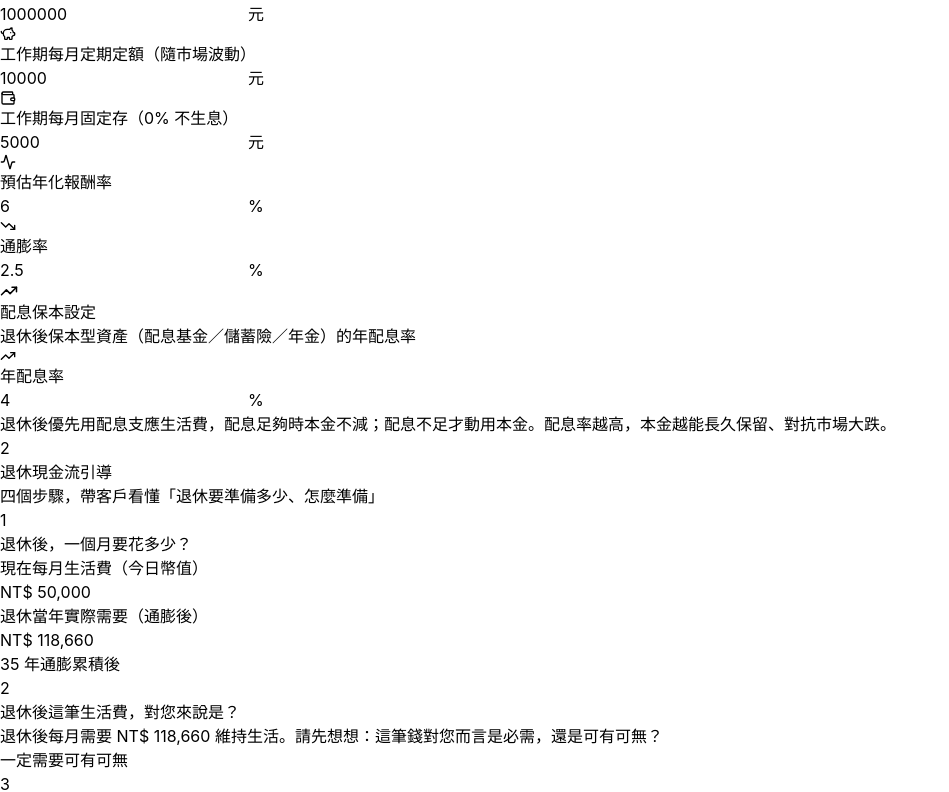
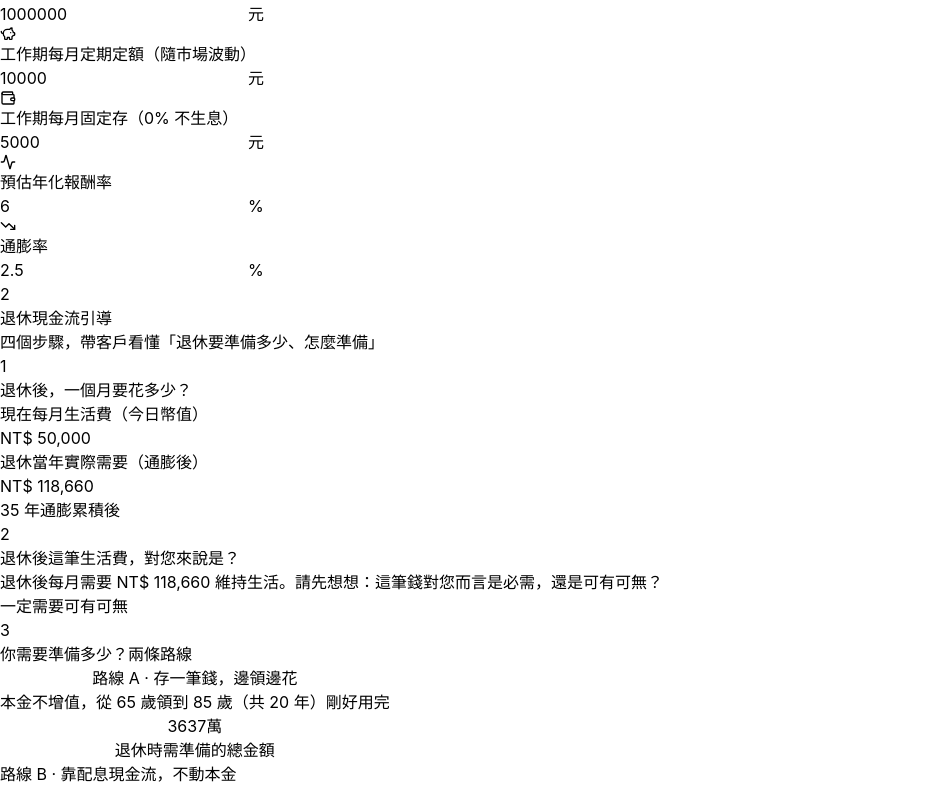
Before and after one commit to wilber8767-ai/retiring, a React (Vite) app in the folder ycc-retirement/: page / in a window 1280 px wide. Shown: the part 734-1526 px from the top of the page, without its empty margins (0-949 px from the left). Built offline with nearby package versions, Linux system fonts and the light colour scheme.

Commit message:
refactor: 移除配息保本卡，配息率統一

```diff
--- a/ycc-retirement/src/App.jsx
+++ b/ycc-retirement/src/App.jsx
@@ -2,7 +2,7 @@
 import { useNavigate } from "react-router-dom";
 import {
   Wallet, TrendingDown, Activity, Coins, Calendar,
-  PiggyBank, TrendingUp, UserRound, Printer,
+  PiggyBank, UserRound, Printer,
 } from "lucide-react";
 
 // ===== 歷史報酬序列（價格報酬，不含配息）=====
@@ -131,7 +131,6 @@
   const [needAnswer, setNeedAnswer] = useState(null); // 第二步提問：need=一定需要 / maybe=可有可無
   const [delayYears, setDelayYears] = useState(10); // 拖延成本：晚幾年才開始準備
 
-  const [dividendRate, setDividendRate] = useState(4); // 配息保本：年配息率 %
 
 
   // ===== 核心運算 =====
@@ -211,7 +210,7 @@
     let bal0050 = initialFund;
     let balDefense = initialFund; // ★紫線：配息保本（退休後靠配息撐、本金隨市場波動）
 
-    const divRate = dividendRate / 100;
+    const divRate = incomeYieldAssumption / 100; // 配息率 = 路線B年報酬率（統一欄位）
     let bankruptPerfect = false, bankruptSP = false, bankrupt0050 = false, bankruptDefense = false;
     let ruinPerfect = null, ruinSP = null, ruin0050 = null, ruinDefense = null;
 
@@ -375,7 +374,6 @@
   }, [
     currentAge, retireAge, lifeAge, monthlyExpense, initialFund,
     monthlyInvest, monthlyFixed, annualReturn, inflation,
-    dividendRate,
     incomeYieldAssumption, selectedPlan, delayYears,
   ]);
 
@@ -459,7 +457,7 @@
             <h2 className="text-lg font-bold text-stone-900">參數設定</h2>
           </div>
           <p className="text-xs text-stone-400 mb-4">填入退休規劃參數，下方引導流程將即時更新</p>
-          <div className="grid grid-cols-1 md:grid-cols-2 lg:grid-cols-3 gap-6 items-start">
+          <div className="grid grid-cols-1 md:grid-cols-2 gap-6 items-start max-w-4xl">
             {/* 第一欄：年齡控制 */}
             <div className="bg-white rounded-xl p-6 border border-stone-200 shadow-sm">
               <h2 className="text-lg font-bold mb-4 flex items-center gap-2">
@@ -486,17 +484,6 @@
               <NumberInput label="通膨率" value={inflation} setValue={setInflation} suffix="%" step={0.1} icon={TrendingDown} />
             </div>
 
-            {/* 第三欄：配息保本設定 */}
-            <div className="bg-white rounded-xl p-6 border border-stone-200 shadow-sm">
-              <h2 className="text-lg font-bold mb-4 flex items-center gap-2">
-                <TrendingUp size={18} className="text-teal-700" /> 配息保本設定
-              </h2>
-              <p className="text-xs text-stone-500 mb-4">退休後保本型資產（配息基金／儲蓄險／年金）的年配息率</p>
-              <NumberInput label="年配息率" value={dividendRate} setValue={setDividendRate} suffix="%" step={0.1} icon={TrendingUp} />
-              <p className="text-xs text-stone-500 leading-relaxed">
-                退休後優先用配息支應生活費，配息足夠時本金不減；配息不足才動用本金。配息率越高，本金越能長久保留、對抗市場大跌。
-              </p>
-            </div>
           </div>
         </div>
         {/* /參數設定區 */}
```
